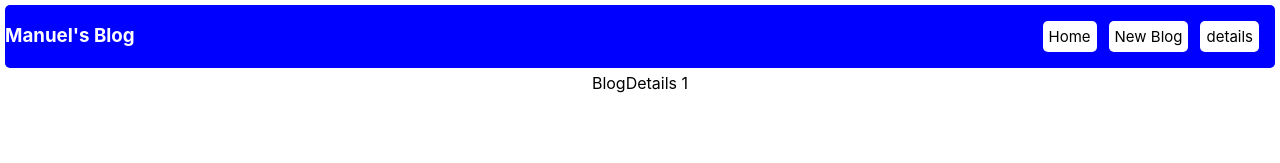
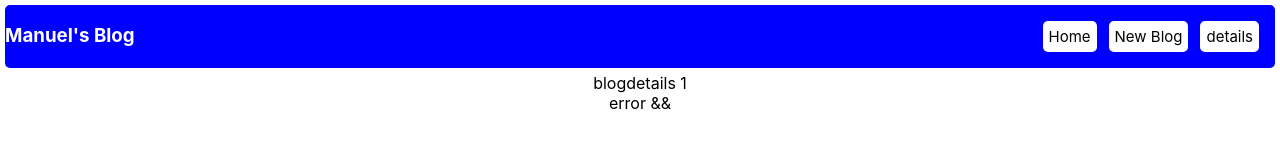
Before and after one commit to emmanuelwangila/manu-blog, a React (Create React App) app: page /blogs/1 in a window 1280 px wide. Shown: the top 163 px of the page. Built offline with nearby package versions, Linux system fonts and the light colour scheme; data requests are answered from the project's data file.

Commit message:
I'm fixing this issue

```diff
--- a/data/db.json
+++ b/data/db.json
@@ -20,6 +20,13 @@
       "date": "2024-03-19",
       "id": 3,
       "label": "Sample Title 3"
+    },
+    {
+      "title": "Sample Title 3",
+      "actor": "Alice Johnson is an award-winning actor with a diverse body of work spanning across film, television, and theater. Her ability to immerse herself in roles and bring characters to life has earned her critical acclaim and a loyal fan following.",
+      "date": "2024-03-19",
+      "id": 4,
+      "label": "Sample Title 3"
     }
   ]
 }
--- a/src/BlogDetails.jsx
+++ b/src/BlogDetails.jsx
@@ -1,10 +1,18 @@
 import React from "react";
 import { useParams } from "react-router-dom";
+import useFetch from "./UseFetch";
 
 const BlogDetails = () => {
   const { id } = useParams();
 
-  return <div>BlogDetails {id}</div>;
+  const { blogs, loading, error } = useFetch("https://localhost:8000/blogs");
+
+  return (
+    <div>
+      blogdetails {id}
+      <div> error && {error} </div>
+    </div>
+  );
 };
 
 export default BlogDetails;
```
